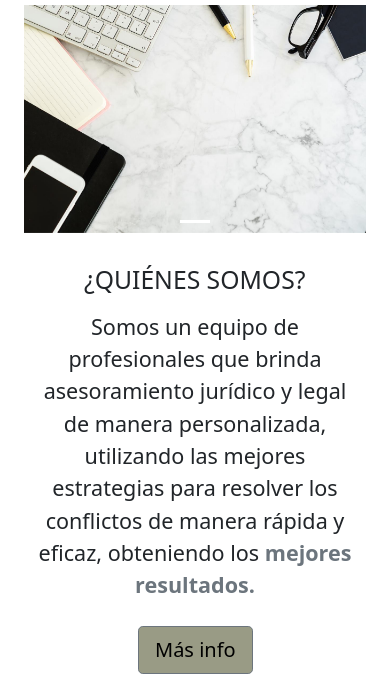
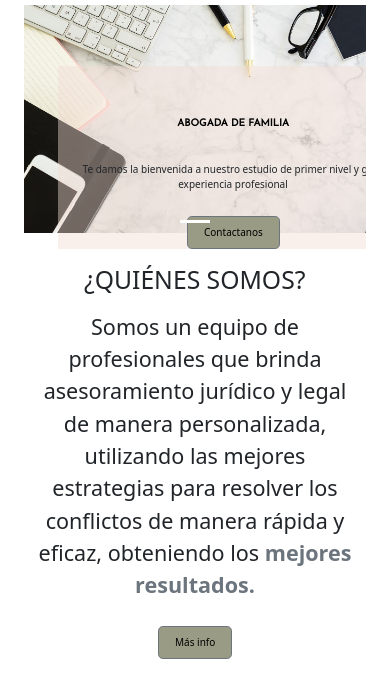
Before and after one commit to sabricanale/3RA-ENTREGA--CANALE, a website: page index.html in a window 390 px wide. Shown: the part 111-799 px from the top of the page. Drawn offline with nearby package versions, Linux system fonts and the light colour scheme; a web font is replaced by a local one.

Commit message:
NvosCbios

```diff
--- a/assets/scss/_tarjetas.scss
+++ b/assets/scss/_tarjetas.scss
@@ -35,3 +35,24 @@ transform: translateY(-3%); /*la tarjeta se traslada de manera vertical, es deci
 #tarjeta{
     margin-top: 20px;
 }
+
+@media (max-width:576px) {
+
+    .textoCarousel{
+        background-color:$colorAlternativoTransparente;
+        left:10%;
+        top: 25%;
+        width: 350px;
+        height: 200px;
+    }
+    .textoCarousel h1{
+        font-size:10px;
+    }
+    .textoCarousel p{
+        font-size: 10px;
+    }
+    .btn{
+        font-size: 10px;
+    }
+
+}
--- a/index.html
+++ b/index.html
@@ -90,7 +90,7 @@
             <img src="./assets/img/Imagen principal.jpg" class="img-fluid d-block" alt="Abogada de familia" width="1300px">
         </figure>
 
-        <div class="textoCarousel carousel-caption d-none d-md-block">
+        <div class="textoCarousel carousel-caption">
             <h1 class="animate__animated animate__fadeInDown p-3 m-3 fw-bold">ABOGADA DE FAMILIA</h1>
             <p class="text-dark pb-2 animate__animated animate__backInDown">Te damos la bienvenida a nuestro estudio de primer nivel y gran experiencia profesional</p>
             <div clas="m-3">
@@ -227,7 +227,7 @@
             </div>
         </section>
 
-        <section class="infoContacto h-100 text-center p-5 m-5 d-flex justify-content-around">
+        <section class="infoContacto h-100 text-center p-5 m-5 row justify-content-around">
             <div>
               <h4>Llamanos</h4>
               <a class="datos" href="tel:+3513451127"> 351-3451127</a>
```
Also changed, not shown: pages/nosotros.html (+1 -1 lines), assets/css/style.css.
